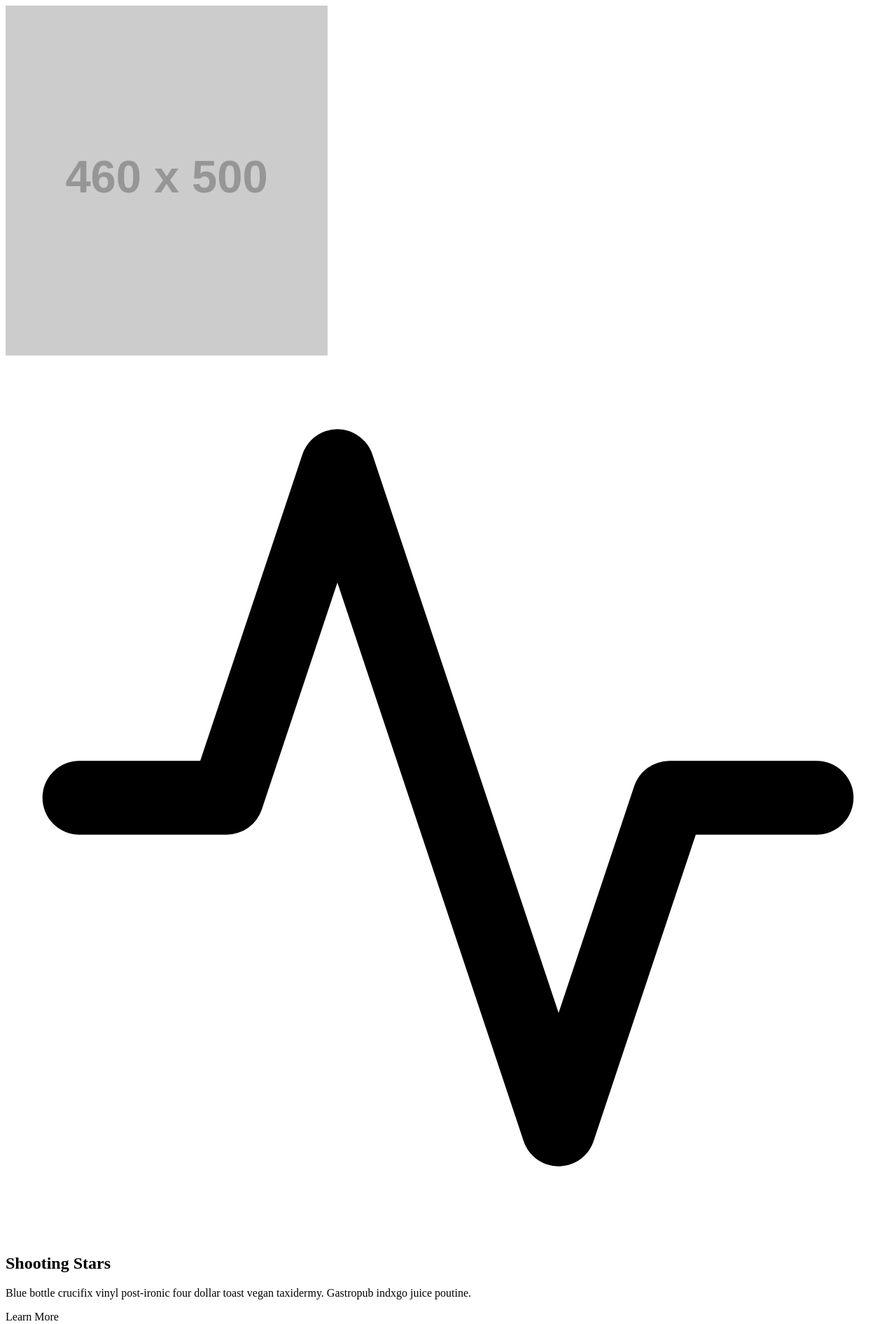
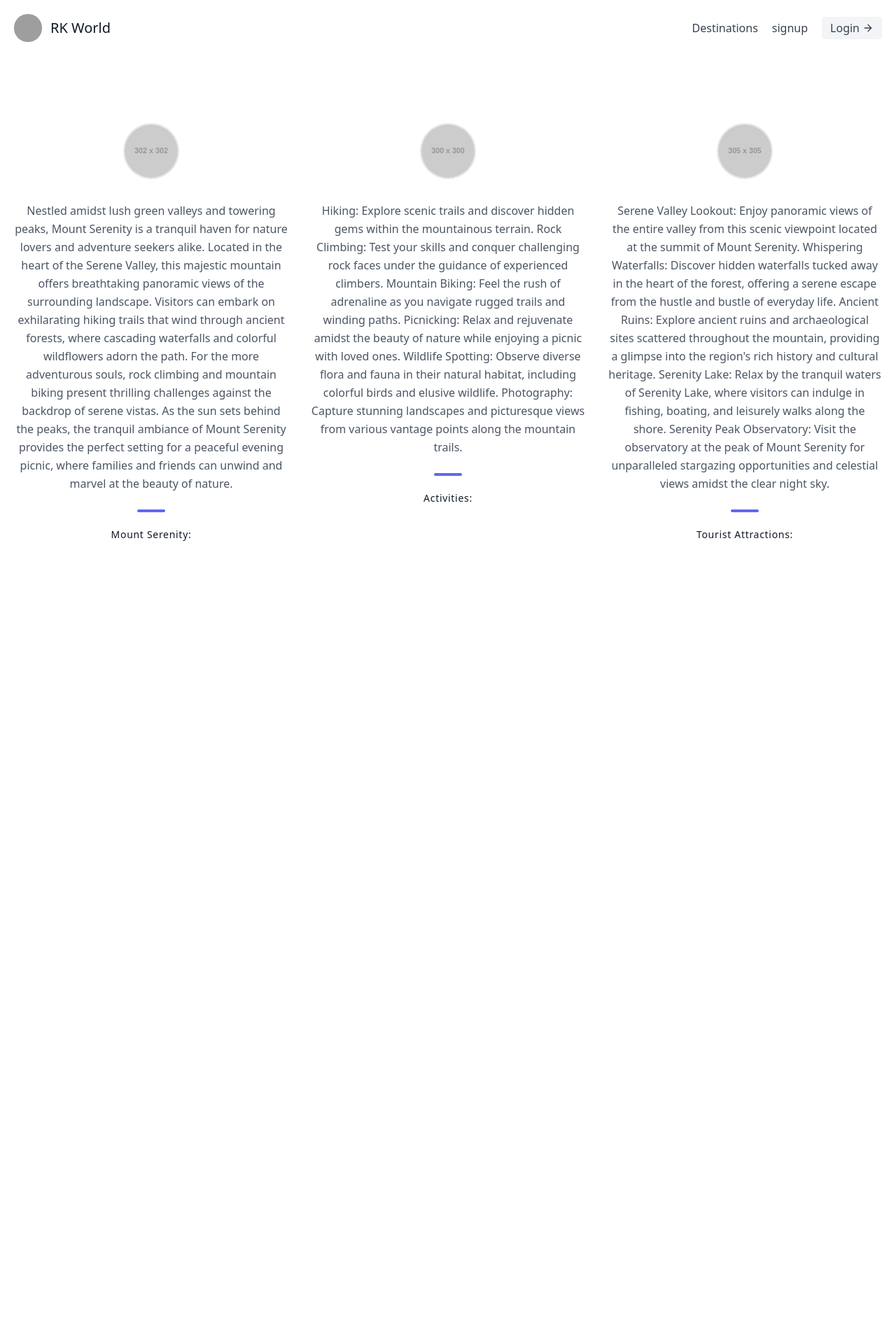
Before and after one commit to rishabh-kalia-rk/Travel-Agency-Django-Project, a Django app: template destination/templates/destination/detination_detail.html in a window 1280 px wide. Shown: the top 1892 px of the page at 70% size. After the commit the page ends 773 px from the top, so only its background shows below. Run offline with Django 3.2, Linux system fonts and the light colour scheme; the template is opened without the code that fills it, so the values that code supplies are empty; grey boxes labelled with a size stand in for pictures from a placeholder-image service; some libraries are stand-ins or nearby versions; grey boxes are pictures that could not be loaded.

Commit message:
changes in views

```diff
--- a/destination/templates/destination/detination_detail.html
+++ b/destination/templates/destination/detination_detail.html
@@ -1,60 +1,47 @@
-<section class="text-gray-600 body-font">
-    <div class="container px-5 py-24 mx-auto flex flex-wrap">
-      <div class="lg:w-1/2 w-full mb-10 lg:mb-0 rounded-lg overflow-hidden">
-        <img alt="feature" class="object-cover object-center h-full w-full" src="https://dummyimage.com/460x500">
-      </div>
-      <div class="flex flex-col flex-wrap lg:py-6 -mb-10 lg:w-1/2 lg:pl-12 lg:text-left text-center">
-        <div class="flex flex-col mb-10 lg:items-start items-center">
-          <div class="w-12 h-12 inline-flex items-center justify-center rounded-full bg-indigo-100 text-indigo-500 mb-5">
-            <svg fill="none" stroke="currentColor" stroke-linecap="round" stroke-linejoin="round" stroke-width="2" class="w-6 h-6" viewBox="0 0 24 24">
-              <path d="M22 12h-4l-3 9L9 3l-3 9H2"></path>
-            </svg>
-          </div>
-          <div class="flex-grow">
-            <h2 class="text-gray-900 text-lg title-font font-medium mb-3">Shooting Stars</h2>
-            <p class="leading-relaxed text-base">Blue bottle crucifix vinyl post-ironic four dollar toast vegan taxidermy. Gastropub indxgo juice poutine.</p>
-            <a class="mt-3 text-indigo-500 inline-flex items-center">Learn More
-              <svg fill="none" stroke="currentColor" stroke-linecap="round" stroke-linejoin="round" stroke-width="2" class="w-4 h-4 ml-2" viewBox="0 0 24 24">
-                <path d="M5 12h14M12 5l7 7-7 7"></path>
-              </svg>
-            </a>
+{% extends 'base.html' %}
+{% load tailwind_filters %}
+{% block content %}
+  <section class="text-gray-600 body-font">
+    <div class="container px-5 py-24 mx-auto">
+      <div class="flex flex-wrap -m-4">
+        <div class="lg:w-1/3 lg:mb-0 mb-6 p-4">
+          <div class="h-full text-center">
+            <img alt="testimonial" class="w-20 h-20 mb-8 object-cover object-center rounded-full inline-block border-2 border-gray-200 bg-gray-100" src="https://dummyimage.com/302x302">
+            <p class="leading-relaxed">Nestled amidst lush green valleys and towering peaks, Mount Serenity is a tranquil haven for nature lovers and adventure seekers alike. Located in the heart of the Serene Valley, this majestic mountain offers breathtaking panoramic views of the surrounding landscape. Visitors can embark on exhilarating hiking trails that wind through ancient forests, where cascading waterfalls and colorful wildflowers adorn the path. For the more adventurous souls, rock climbing and mountain biking present thrilling challenges against the backdrop of serene vistas. As the sun sets behind the peaks, the tranquil ambiance of Mount Serenity provides the perfect setting for a peaceful evening picnic, where families and friends can unwind and marvel at the beauty of nature.</p>
+            <span class="inline-block h-1 w-10 rounded bg-indigo-500 mt-6 mb-4"></span>
+            <h2 class="text-gray-900 font-medium title-font tracking-wider text-sm">Mount Serenity:</h2>
+
           </div>
         </div>
-        <div class="flex flex-col mb-10 lg:items-start items-center">
-          <div class="w-12 h-12 inline-flex items-center justify-center rounded-full bg-indigo-100 text-indigo-500 mb-5">
-            <svg fill="none" stroke="currentColor" stroke-linecap="round" stroke-linejoin="round" stroke-width="2" class="w-6 h-6" viewBox="0 0 24 24">
-              <circle cx="6" cy="6" r="3"></circle>
-              <circle cx="6" cy="18" r="3"></circle>
-              <path d="M20 4L8.12 15.88M14.47 14.48L20 20M8.12 8.12L12 12"></path>
-            </svg>
-          </div>
-          <div class="flex-grow">
-            <h2 class="text-gray-900 text-lg title-font font-medium mb-3">The Catalyzer</h2>
-            <p class="leading-relaxed text-base">Blue bottle crucifix vinyl post-ironic four dollar toast vegan taxidermy. Gastropub indxgo juice poutine.</p>
-            <a class="mt-3 text-indigo-500 inline-flex items-center">Learn More
-              <svg fill="none" stroke="currentColor" stroke-linecap="round" stroke-linejoin="round" stroke-width="2" class="w-4 h-4 ml-2" viewBox="0 0 24 24">
-                <path d="M5 12h14M12 5l7 7-7 7"></path>
-              </svg>
-            </a>
+        <div class="lg:w-1/3 lg:mb-0 mb-6 p-4">
+          <div class="h-full text-center">
+            <img alt="testimonial" class="w-20 h-20 mb-8 object-cover object-center rounded-full inline-block border-2 border-gray-200 bg-gray-100" src="https://dummyimage.com/300x300">
+            <p class="leading-relaxed">Hiking: Explore scenic trails and discover hidden gems within the mountainous terrain.
+              Rock Climbing: Test your skills and conquer challenging rock faces under the guidance of experienced climbers.
+              Mountain Biking: Feel the rush of adrenaline as you navigate rugged trails and winding paths.
+              Picnicking: Relax and rejuvenate amidst the beauty of nature while enjoying a picnic with loved ones.
+              Wildlife Spotting: Observe diverse flora and fauna in their natural habitat, including colorful birds and elusive wildlife.
+              Photography: Capture stunning landscapes and picturesque views from various vantage points along the mountain trails.</p>
+            <span class="inline-block h-1 w-10 rounded bg-indigo-500 mt-6 mb-4"></span>
+            <h2 class="text-gray-900 font-medium title-font tracking-wider text-sm">Activities:</h2>
+
           </div>
         </div>
-        <div class="flex flex-col mb-10 lg:items-start items-center">
-          <div class="w-12 h-12 inline-flex items-center justify-center rounded-full bg-indigo-100 text-indigo-500 mb-5">
-            <svg fill="none" stroke="currentColor" stroke-linecap="round" stroke-linejoin="round" stroke-width="2" class="w-6 h-6" viewBox="0 0 24 24">
-              <path d="M20 21v-2a4 4 0 00-4-4H8a4 4 0 00-4 4v2"></path>
-              <circle cx="12" cy="7" r="4"></circle>
-            </svg>
-          </div>
-          <div class="flex-grow">
-            <h2 class="text-gray-900 text-lg title-font font-medium mb-3">Neptune</h2>
-            <p class="leading-relaxed text-base">Blue bottle crucifix vinyl post-ironic four dollar toast vegan taxidermy. Gastropub indxgo juice poutine.</p>
-            <a class="mt-3 text-indigo-500 inline-flex items-center">Learn More
-              <svg fill="none" stroke="currentColor" stroke-linecap="round" stroke-linejoin="round" stroke-width="2" class="w-4 h-4 ml-2" viewBox="0 0 24 24">
-                <path d="M5 12h14M12 5l7 7-7 7"></path>
-              </svg>
-            </a>
+        <div class="lg:w-1/3 lg:mb-0 p-4">
+          <div class="h-full text-center">
+            <img alt="testimonial" class="w-20 h-20 mb-8 object-cover object-center rounded-full inline-block border-2 border-gray-200 bg-gray-100" src="https://dummyimage.com/305x305">
+            <p class="leading-relaxed">Serene Valley Lookout: Enjoy panoramic views of the entire valley from this scenic viewpoint located at the summit of Mount Serenity.
+              Whispering Waterfalls: Discover hidden waterfalls tucked away in the heart of the forest, offering a serene escape from the hustle and bustle of everyday life.
+              Ancient Ruins: Explore ancient ruins and archaeological sites scattered throughout the mountain, providing a glimpse into the region's rich history and cultural heritage.
+              Serenity Lake: Relax by the tranquil waters of Serenity Lake, where visitors can indulge in fishing, boating, and leisurely walks along the shore.
+              Serenity Peak Observatory: Visit the observatory at the peak of Mount Serenity for unparalleled stargazing opportunities and celestial views amidst the clear night sky.
+              </p>
+            <span class="inline-block h-1 w-10 rounded bg-indigo-500 mt-6 mb-4"></span>
+            <h2 class="text-gray-900 font-medium title-font tracking-wider text-sm">Tourist Attractions:</h2>
+
           </div>
         </div>
       </div>
     </div>
   </section>
+{% endblock content%}
--- a/templates/dashboard.html
+++ b/templates/dashboard.html
@@ -46,7 +46,8 @@
                 <div class="flex items-center flex-wrap">
 
                   <a href="{% url 'leads:lead-register' destination.pk  %}" class="inline-flex text-white bg-indigo-500 border-0 py-1 px-4 focus:outline-none hover:bg-indigo-600 rounded">Register</a>
-                  <a class="text-indigo-500 inline-flex items-center ml-4">Learn More
+                  <a class="text-indigo-500 inline-flex items-center ml-4" href="">Learn More
+                    <!-- To add link to Learn more href="{% url 'destination:destination-detail' destination.pk %}" -->
                     <svg class="w-4 h-4 ml-2" viewBox="0 0 24 24" stroke="currentColor" stroke-width="2" fill="none" stroke-linecap="round" stroke-linejoin="round">
                       <path d="M5 12h14"></path>
                       <path d="M12 5l7 7-7 7"></path>
--- a/travel/urls.py
+++ b/travel/urls.py
@@ -21,7 +21,7 @@ PasswordResetCompleteView,
 )
 
 from django.urls import path
-from leads.views import (landing_page,
+from leads.views import (
 LandingPageView,
 SignupView,
 )
```
Also changed, not shown: agents/views.py (+13 -19 lines), destination/views.py (+6 -2 lines), leads/models.py (+2 -5 lines), leads/views.py (+0 -14 lines).
